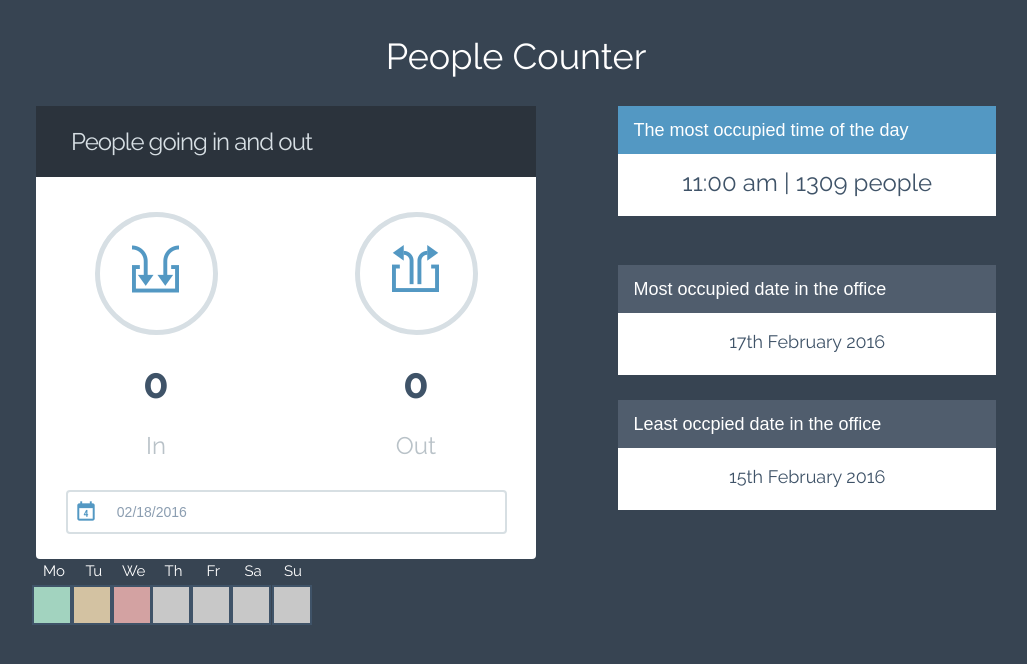
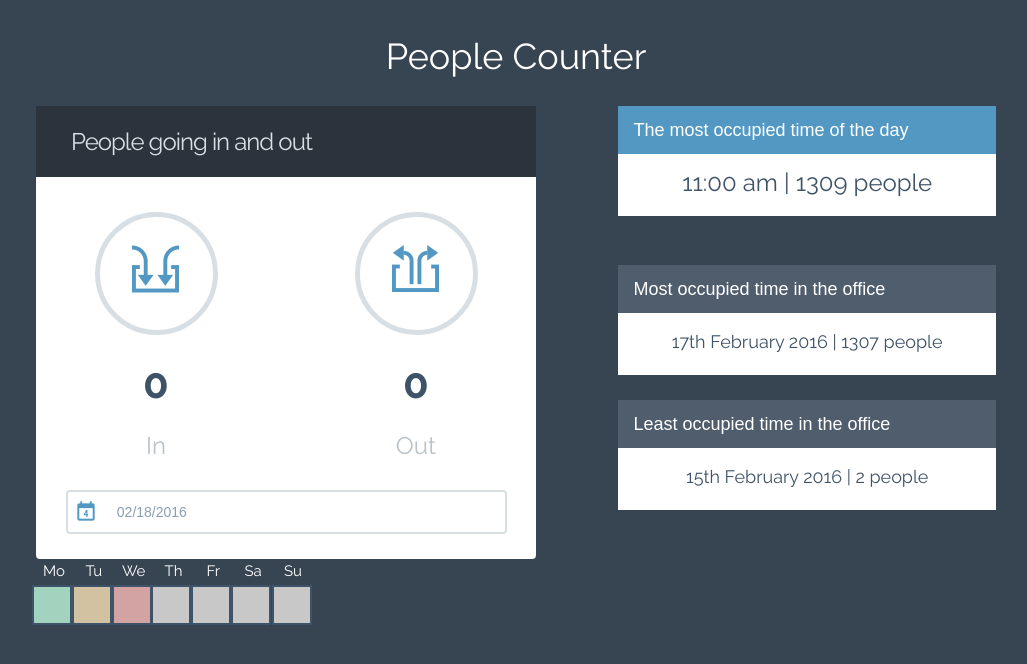
Before and after one commit to lorentzlasson/modcam-visualize, a website: page public/index.html in a window 1280 px wide. Shown: the whole page, without its empty margins (124-1151 px from the left). Drawn offline with nearby package versions, Linux system fonts and the light colour scheme.

Commit message:
fifth push

```diff
--- a/public/index.html
+++ b/public/index.html
@@ -49,12 +49,12 @@
          </div>
          <br>
           <div class="widget">
-           <div class="title">Most occupied date in the office</div>
-              <div class="date">17th February 2016</div>
+           <div class="title">Most occupied time in the office</div>
+              <div class="date">17th February 2016 | 1307 people</div>
          </div>
          <div class="widget">
-           <div class="title">Least occpied date in the office</div>
-              <div class="date">15th February 2016</div>
+           <div class="title">Least occupied time in the office</div>
+              <div class="date">15th February 2016 | 2 people</div>
          </div>
        </section>
      </div>
```
